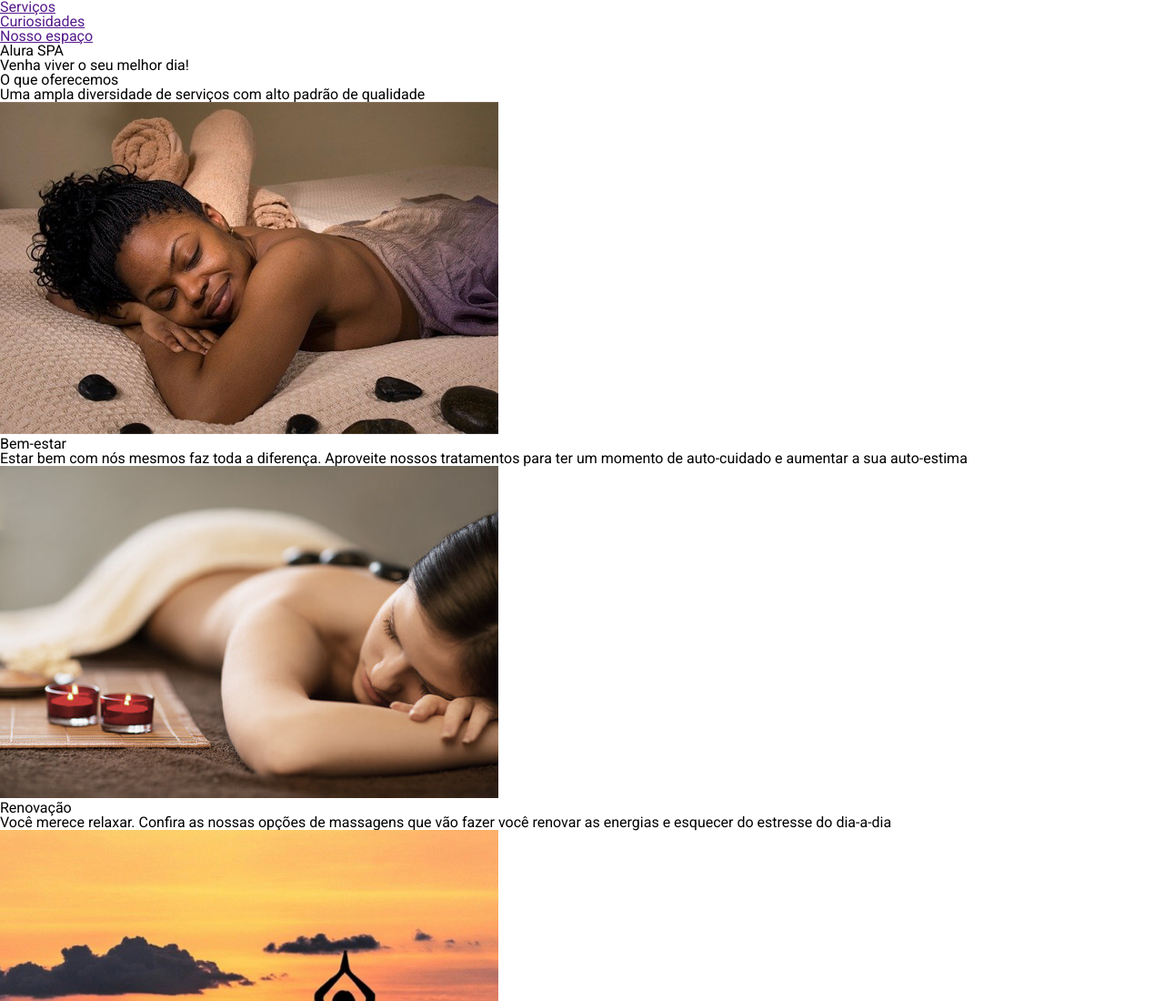
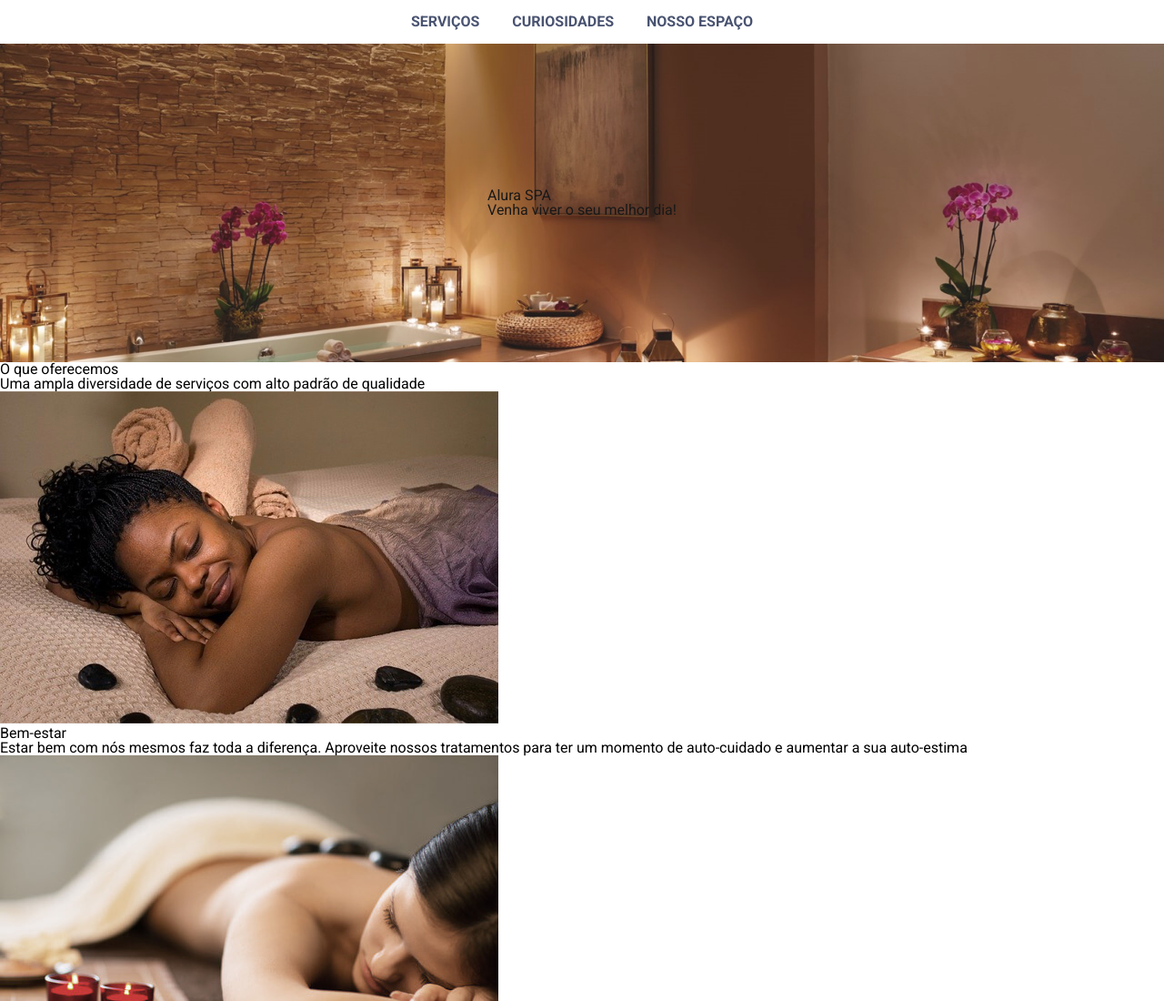
Before and after one commit to AOFerreira/aluraSpa, a plain HTML site: page index.html in a window 1280 px wide. Shown: the top 1100 px of the page at 91% size. Drawn offline with nearby package versions, Linux system fonts and the light colour scheme.

Commit message:
atualizando código

```diff
--- a/index.html
+++ b/index.html
@@ -36,8 +36,8 @@
                 </li>
             </ul>
         </nav>
-        <section>
-            <div>
+        <section class="banner">
+            <div class="inner-banner">
                 <h1>Alura SPA</h1>
                 <h2>Venha viver o seu melhor dia!</h2>
             </div>
--- /dev/null
+++ b/styles/abstract/_base.scss
@@ -0,0 +1,5 @@
+@import './variaveis';
+
+html, body {
+    font-family: $fonte;
+}
--- /dev/null
+++ b/styles/abstract/_variaveis.scss
@@ -0,0 +1,10 @@
+//fontes
+$fonte: 'Roboto', sans-serif;
+
+//cores
+$cor-primaria: #495371;
+$cor-secundaria: #74959A;
+$cor-terciaria: #F1E0AC;
+
+//tamanho das fontes
+$tamanho-do-texto: 3rem;
--- /dev/null
+++ b/styles/components/_banner.scss
@@ -0,0 +1,25 @@
+@import '../abstract/variaveis';
+
+.banner {
+    background: url(../../imagens/banner.jpeg) 27% center no-repeat;
+    min-height: 350px;
+    background-size: cover;
+    display: flex;
+    justify-content: center;
+    align-items: center;
+    opacity: 0.9;
+    .inner-banner {
+        padding: 3rem;
+        background-color: $cor-terciaria;
+        opacity: 0.9;
+        border-radius: 45px;
+        h1 {
+            font-size: $tamanho-do-textom;
+            color: $cor-primaria;
+        }
+        h2 {
+            font-size: $tamanho-do-texto/2;
+            color: $cor-secundaria;
+        }
+    }
+}
--- /dev/null
+++ b/styles/components/_navbar.scss
@@ -0,0 +1,20 @@
+@import '../abstract/variaveis';
+
+nav {
+    text-align: center;
+    ul {
+        li {
+            display: inline-block;
+            padding: 1rem;
+            a {
+                text-transform: uppercase;
+                text-decoration: none;
+                font-weight: bold;
+                color: $cor-primaria;
+                &:hover {
+                    border-bottom: 2px solid $cor-secundaria;
+                }
+            }
+        }
+    }
+}
--- a/styles/style.scss
+++ b/styles/style.scss
@@ -1,3 +1,3 @@
-html, body {
-    font-family: 'Roboto', sans-serif;
-}
+@import './abstract/base';
+@import './components/navbar';
+@import './components/banner';
```
Also changed, not shown: styles/style.css, 1 other file.
